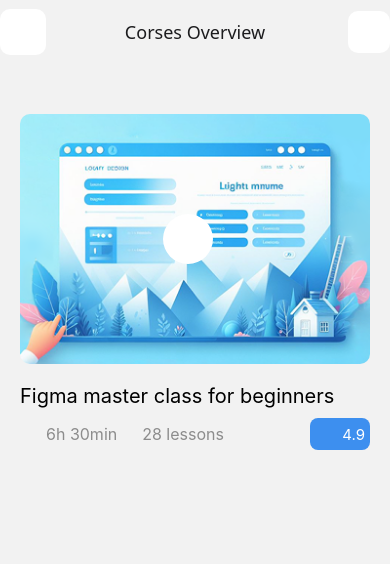
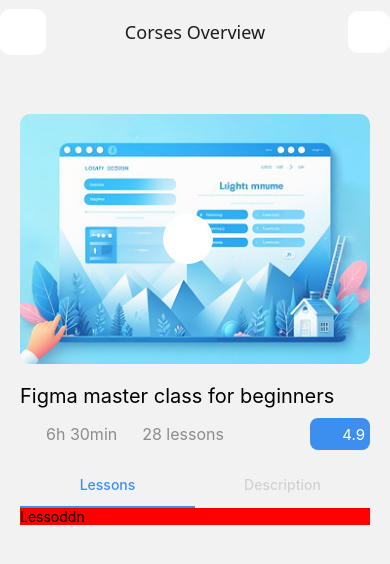
Before and after one commit to youone04/boilerplate-react-native, a React Native app: screen /Courses-overview in a window 390 px wide. Shown: the top 564 px of the page. Built offline with nearby package versions, Linux system fonts and the light colour scheme; some icons are missing.

Commit message:
feat: tab view

```diff
--- a/package.json
+++ b/package.json
@@ -21,9 +21,12 @@
     "axios": "^1.7.9",
     "react": "18.3.1",
     "react-native": "0.76.6",
+    "react-native-gesture-handler": "^2.22.1",
+    "react-native-pager-view": "^6.7.0",
     "react-native-safe-area-context": "^5.1.0",
     "react-native-screens": "^4.5.0",
     "react-native-svg": "^15.11.1",
+    "react-native-tab-view": "^4.0.5",
     "react-redux": "^9.2.0"
   },
   "devDependencies": {
--- /dev/null
+++ b/src/screens/Slicing-1/CoursesOverVIew/component/Tabs/Description.tsx
@@ -0,0 +1,9 @@
+import { Text, View } from "react-native";
+
+export default function DescriptionTab(){
+    return(
+        <View>
+            <Text>Description</Text>
+        </View>
+    )
+}
--- /dev/null
+++ b/src/screens/Slicing-1/CoursesOverVIew/component/Tabs/Lessons.tsx
@@ -0,0 +1,9 @@
+import { Text, View } from "react-native";
+
+export default function LessonTab(){
+    return(
+        <View style={{backgroundColor:'red'}}>
+            <Text>Lessoddn</Text>
+        </View>
+    )
+}
--- a/src/screens/Slicing-1/CoursesOverVIew/component/Tabs/index.tsx
+++ b/src/screens/Slicing-1/CoursesOverVIew/component/Tabs/index.tsx
@@ -0,0 +1,43 @@
+import * as React from 'react';
+import { View, useWindowDimensions } from 'react-native';
+import { TabView, TabBar } from 'react-native-tab-view';
+import LessonTab from './Lessons';
+import DescriptionTab from './Description';
+const renderScene = ({ route }: { route: any }) => {
+    switch (route.key) {
+      case 'lesson':
+        return <LessonTab />;
+      case 'description':
+        return <DescriptionTab />;
+      default:
+        return null;
+    }
+  };
+const routes = [
+  { key: 'lesson', title: 'Lessons' },
+  { key: 'description', title: 'Description' },
+];
+
+export default function TabViewCourses() {
+  const layout = useWindowDimensions();
+  const [index, setIndex] = React.useState(0);
+
+  return (
+    <TabView
+      navigationState={{ index, routes }}
+      renderScene={renderScene}
+      onIndexChange={setIndex}
+      initialLayout={{ width: layout.width }}
+      renderTabBar={(props) => (
+        <TabBar
+          {...props}
+          style={{ backgroundColor: 'transparent' }}
+          activeColor={'#3D8FEF'}
+          inactiveColor='#D2D2D2'
+          indicatorStyle={{backgroundColor: '#3D8FEF'}}
+          tabStyle={{boxShadow:'none',backgroundColor:'transparent'}}
+        />
+      )}
+    />
+  );
+}
--- a/src/screens/Slicing-1/CoursesOverVIew/index.tsx
+++ b/src/screens/Slicing-1/CoursesOverVIew/index.tsx
@@ -1,18 +1,22 @@
-import { StyleSheet, View } from "react-native";
-import CardOverView from "./component/CardOverView";
+import {StyleSheet, View} from 'react-native';
+import CardOverView from './component/CardOverView';
+import TabViewCourses from './component/Tabs';
+import {Fragment} from 'react';
 
-export default function CoursesOverView(){
-    return(
-        <View style={styles.container}>
-            <CardOverView/>
-        </View>
-    )
+export default function CoursesOverView() {
+  return (
+    <View style={styles.container}>
+      <CardOverView />
+      <TabViewCourses />
+    </View>
+  );
 }
 const styles = StyleSheet.create({
-    container: {
-        marginHorizontal: 20,
-        rowGap: 100,
-        display: 'flex',
-        flexDirection: 'column'
-    }
-})
+  container: {
+    marginHorizontal: 20,
+    display: 'flex',
+    flexDirection: 'column',
+    flex: 1,
+    rowGap: 10
+  },
+});
```
Also changed, not shown: 2 other files (tests, documents, lock files or other folders).
